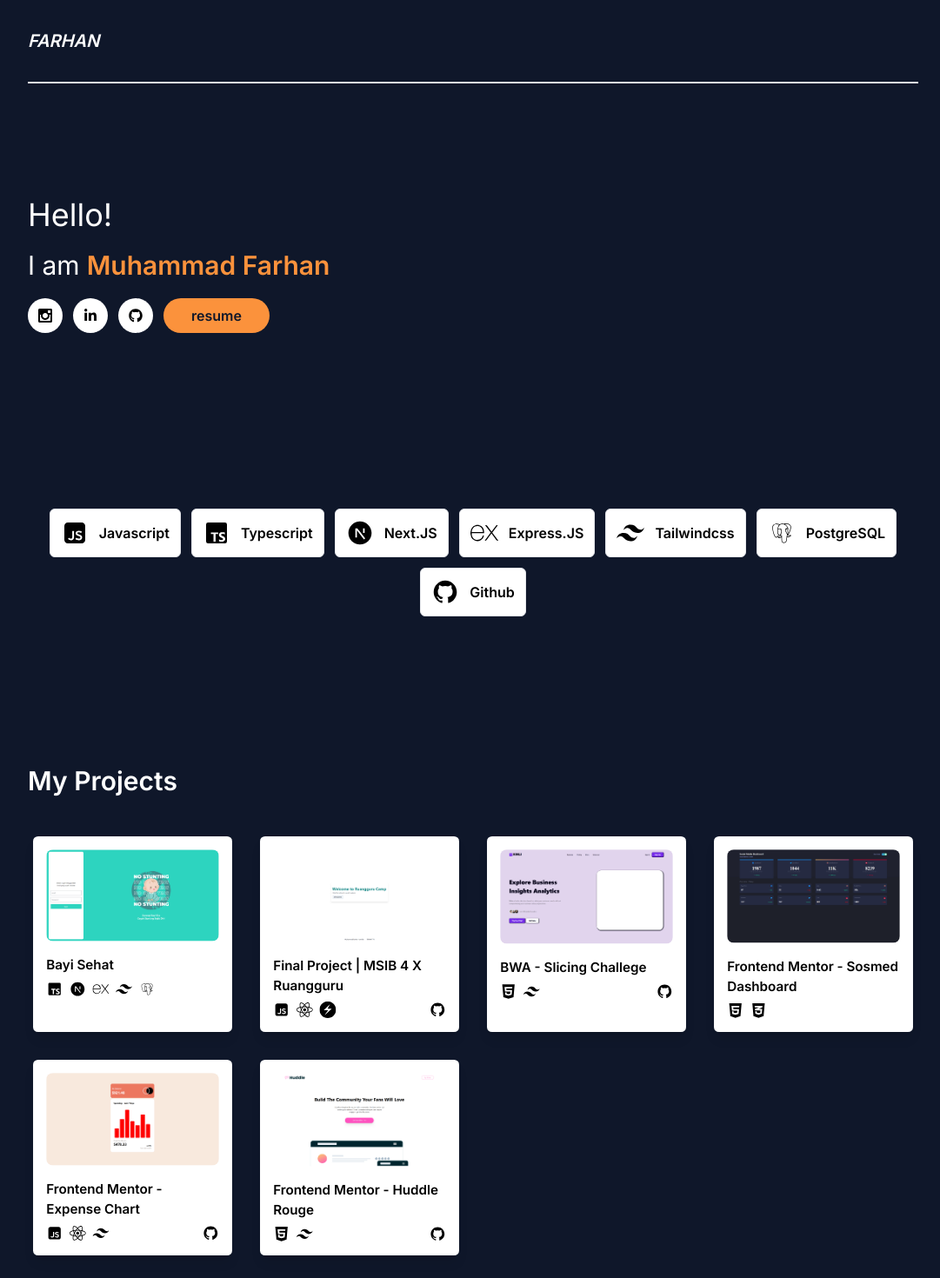
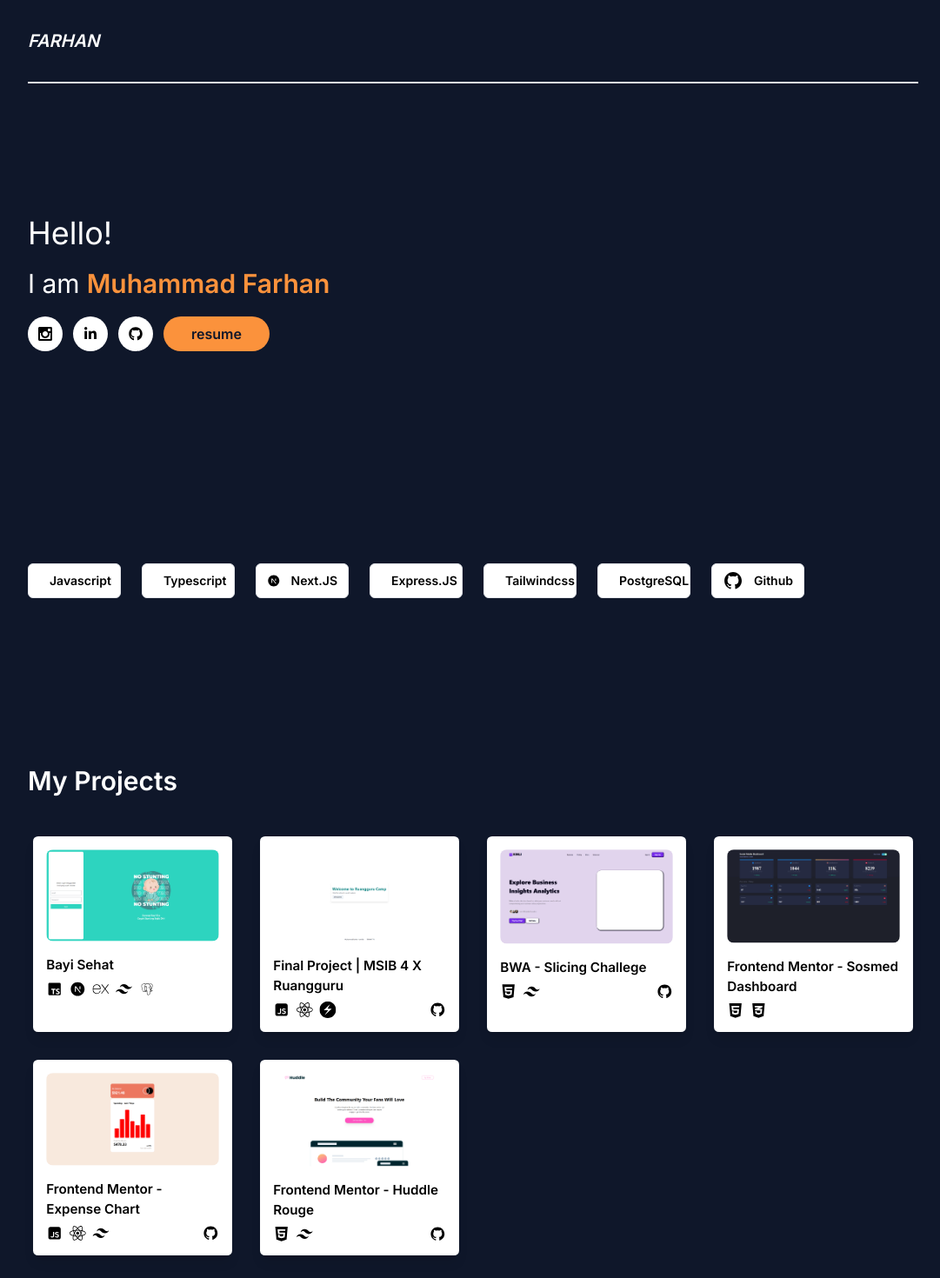
Before and after one commit to muhammadfarhan19/muhammadfarhan19, a Next.js app: page / in a window 1280 px wide. Shown: the top 1470 px of the page at 87% size, without its empty margins (96-1177 px from the left). Built offline with nearby package versions, Linux system fonts and the light colour scheme.

Commit message:
fix layouting

```diff
--- a/src/app/components/Hero.tsx
+++ b/src/app/components/Hero.tsx
@@ -76,7 +76,7 @@ const HeroPage = () => {
           </button>
         </section>
       </aside>
-      <aside className="w-full flex justify-center items-center gap-3 flex-wrap">
+      <aside className="w-full grid grid-cols-2 sm:grid-cols-4 md:grid-cols-4 gap-6 lg:grid-cols-8">
         {dataSkillCard.map((item, index) => (
           <SkillCard Icon={item.icon} text={item.text} key={index} />
         ))}
--- a/src/app/components/ProjectsPage.tsx
+++ b/src/app/components/ProjectsPage.tsx
@@ -4,7 +4,7 @@ import { projectsData } from "@/utils/projectsData";
 
 const ProjectsPage = () => {
   return (
-    <main className="w-full h-screen flex flex-col space-y-10 py-20">
+    <main className="w-full h-full flex flex-col space-y-10 py-20">
       <h1 className="text-3xl font-semibold text-white">My Projects</h1>
       <section className="grid grid-cols md:grid-cols-2 lg:grid-cols-4 gap-5">
         {projectsData.map((item, index) => (
--- a/src/app/components/layout/Navbar.tsx
+++ b/src/app/components/layout/Navbar.tsx
@@ -2,7 +2,7 @@ import React from "react";
 
 const Navbar = () => {
   return (
-    <nav className="w-full h-24 flex justify-between items-center border-b-2 text-white">
+    <nav className="w-full h-14 md:h-24 flex justify-between items-center border-b-2 text-white">
       <section className="italic text-xl uppercase font-semibold cursor-pointer">
         farhan
       </section>
--- a/src/app/components/shared/SkillCard.tsx
+++ b/src/app/components/shared/SkillCard.tsx
@@ -8,9 +8,9 @@ interface SkillCardProps {
 
 const SkillCard: React.FC<SkillCardProps> = ({ Icon, text }) => {
   return (
-    <div className="w-auto h-14 px-3 rounded-md flex items-center border bg-white justify-between gap-x-3">
+    <div className="w-full md:w-auto h-10 px-3 rounded-md flex items-center border bg-white justify-between gap-x-3">
       <Icon className='w-8 h-8' />
-      <h1 className="font-semibold">{text}</h1>
+      <h1 className="text-sm font-semibold">{text}</h1>
     </div>
   );
 };
--- a/src/app/page.tsx
+++ b/src/app/page.tsx
@@ -6,11 +6,11 @@ import ProjectsPage from "./components/ProjectsPage";
 export default function Home() {
   return (
     <>
-      <main className="flex min-h-screen flex-col items-center md:space-y-10 px-10 md:px-20 lg:px-32 bg-slate-900">
+      <main className="flex h-screen flex-col items-center space-y-5 md:space-y-10 px-10 md:px-20 lg:px-32 bg-slate-900">
         <Navbar />
         <HeroPage />
       </main>
-      <main className="flex min-h-screen flex-col items-center md:space-y-10 px-10 md:px-20 lg:px-32 bg-slate-900">
+      <main className="flex h-full flex-col items-center md:space-y-10 px-10 md:px-20 lg:px-32 bg-slate-900">
         <ProjectsPage />
       </main>
     </>
```
